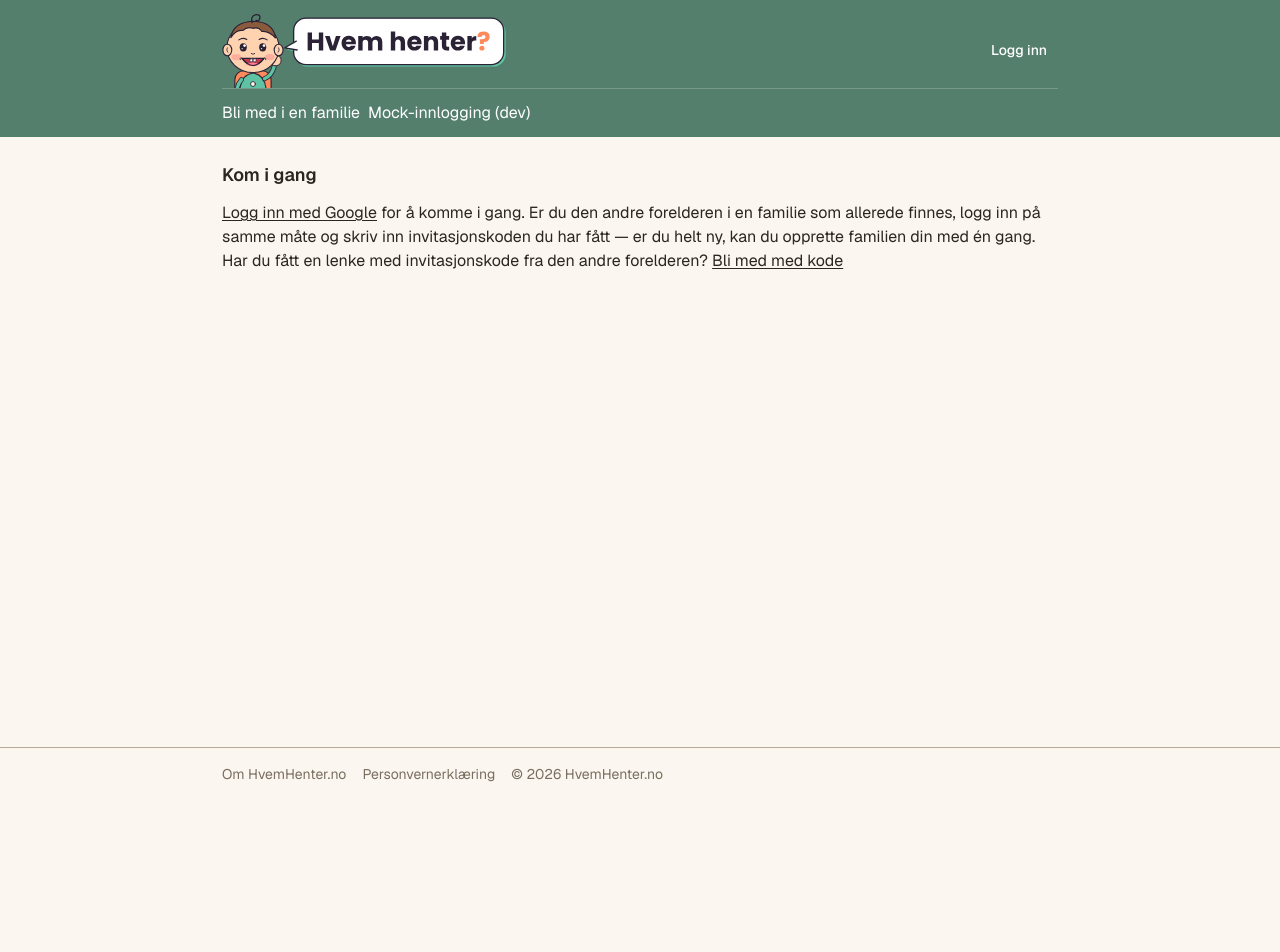
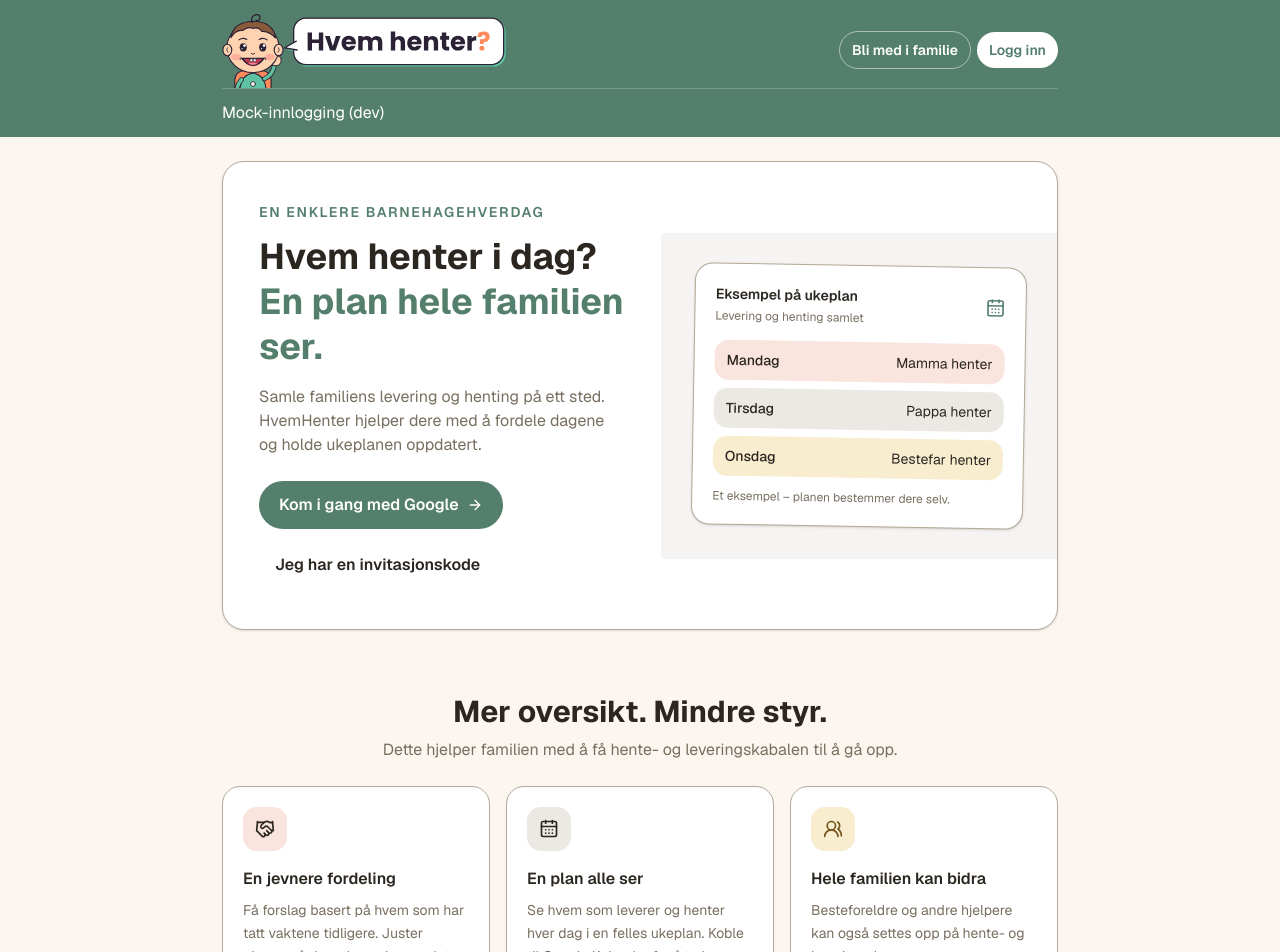
Before and after one commit to anostoga/hvemhenter, a Next.js app in the folder frontend/: page / in a window 1280 px wide. Shown: the top 952 px of the page. Before the commit the page ends 800 px from the top, so only its background shows below. Built offline with nearby package versions, Linux system fonts and the light colour scheme; no server answers.

Commit message:
Bedre landing page

```diff
--- a/frontend/app/components/Nav.tsx
+++ b/frontend/app/components/Nav.tsx
@@ -56,11 +56,25 @@ export function Nav({ initialWho }: { initialWho: WhoAmI }) {
             </DropdownMenuContent>
           </DropdownMenu>
         ) : (
-          <Button variant="ghost" asChild>
-            <a className="no-underline" href={api.loginUrl()}>Logg inn</a>
-          </Button>
+          <div className="flex shrink-0 items-center gap-1.5">
+            <Link
+              href="/join"
+              aria-label="Bli med i en familie"
+              className="rounded-full border border-primary-foreground/50 px-3 py-2 text-sm font-semibold text-primary-foreground no-underline transition-colors hover:bg-primary-foreground/10"
+            >
+              <span className="sm:hidden">Bli med</span>
+              <span className="hidden sm:inline">Bli med i familie</span>
+            </Link>
+            <a
+              className="rounded-full bg-primary-foreground px-3 py-2 text-sm font-semibold text-primary no-underline transition-colors hover:bg-primary-foreground/90"
+              href={api.loginUrl()}
+            >
+              Logg inn
+            </a>
+          </div>
         )}
       </div>
+      {(who.loggedIn || process.env.NODE_ENV !== "production") && (
         <span className="flex flex-wrap items-center gap-2 border-t border-primary-foreground/20 pt-3">
           {who.loggedIn ? (
             <>
@@ -72,15 +86,10 @@ export function Nav({ initialWho }: { initialWho: WhoAmI }) {
               )}
             </>
           ) : (
-          <>
-            <Link href="/join" className="no-underline">Bli med i en familie</Link>
-            {process.env.NODE_ENV !== "production" && (
-
             <a className="no-underline" href="/auth/mock-login">Mock-innlogging (dev)</a>
           )}
-          </>
+        </span>
       )}
-      </span>
     </nav>
   );
 }
--- a/frontend/app/page.tsx
+++ b/frontend/app/page.tsx
@@ -5,6 +5,7 @@ import type { Assignment, Parent } from "@/lib/api";
 import { getServerWhoAmI, getServerAssignments, getServerParents } from "@/lib/server-api";
 import { CellAssignments } from "@/app/components/WeekCalendar";
 import { WeekOverview, WeekOverviewSkeleton } from "@/app/components/WeekOverview";
+import { ArrowRight, CalendarDays, Handshake, UsersRound } from "lucide-react";
 
 function toIsoDate(d: Date): string {
   return `${d.getFullYear()}-${String(d.getMonth() + 1).padStart(2, "0")}-${String(d.getDate()).padStart(2, "0")}`;
@@ -73,18 +74,108 @@ export default async function LandingPage() {
           </p>
         </section>
       ) : (
-        <section>
-          <h2>Kom i gang</h2>
-          <p>
-            <a href={api.loginUrl()}>Logg inn med Google</a> for å komme i gang. Er du den andre
-            forelderen i en familie som allerede finnes, logg inn på samme måte og skriv inn
-            invitasjonskoden du har fått — er du helt ny, kan du opprette familien din med én gang.
-          </p>
-          <p>
-            Har du fått en lenke med invitasjonskode fra den andre forelderen?{" "}
-            <Link href="/join">Bli med med kode</Link>
-          </p>
-        </section>
+        <div className="space-y-12 sm:space-y-16">
+          <section className="grid overflow-hidden rounded-3xl border border-border bg-card shadow-sm sm:grid-cols-[1.05fr_0.95fr] sm:items-center">
+            <div className="px-6 py-8 sm:px-9 sm:py-10">
+              <p className="mb-3 text-sm font-semibold uppercase tracking-[0.12em] text-primary">
+                En enklere barnehagehverdag
+              </p>
+              <h1 className="mb-4 text-3xl font-bold leading-tight sm:text-4xl">
+                Hvem henter i dag?
+                <span className="block text-primary">En plan hele familien ser.</span>
+              </h1>
+              <p className="mb-6 max-w-prose text-muted-foreground">
+                Samle familiens levering og henting på ett sted. HvemHenter hjelper dere med å
+                fordele dagene og holde ukeplanen oppdatert.
+              </p>
+              <div className="flex flex-wrap items-center gap-3">
+                <a
+                  href={api.loginUrl()}
+                  className="inline-flex items-center gap-2 rounded-full bg-primary px-5 py-3 font-semibold text-primary-foreground no-underline transition-colors hover:bg-primary/90"
+                >
+                  Kom i gang med Google
+                  <ArrowRight aria-hidden="true" className="size-4" />
+                </a>
+                <Link
+                  href="/join"
+                  className="rounded-full px-4 py-3 font-semibold text-foreground no-underline hover:bg-muted"
+                >
+                  Jeg har en invitasjonskode
+                </Link>
+              </div>
+            </div>
+
+            <div className="bg-muted/70 p-5 sm:p-8">
+              <div className="mx-auto max-w-sm rotate-1 rounded-2xl border border-border bg-card p-4 shadow-sm sm:p-5">
+                <div className="mb-4 flex items-center justify-between">
+                  <div>
+                    <p className="m-0 text-sm font-semibold">Eksempel på ukeplan</p>
+                    <p className="m-0 mt-1 text-xs text-muted-foreground">Levering og henting samlet</p>
+                  </div>
+                  <CalendarDays aria-hidden="true" className="size-5 text-primary" />
+                </div>
+                <div className="space-y-2">
+                  {[
+                    { day: "Mandag", name: "Mamma", color: "bg-accent" },
+                    { day: "Tirsdag", name: "Pappa", color: "bg-secondary" },
+                    { day: "Onsdag", name: "Bestefar", color: "bg-[#f8edcf]" },
+                  ].map(({ day, name, color }) => (
+                    <div className={`flex items-center justify-between rounded-xl ${color} px-3 py-2.5`} key={day}>
+                      <span className="text-sm font-medium">{day}</span>
+                      <span className="text-sm">{name} henter</span>
+                    </div>
+                  ))}
+                </div>
+                <p className="m-0 mt-3 text-xs text-muted-foreground">
+                  Et eksempel – planen bestemmer dere selv.
+                </p>
+              </div>
+            </div>
+          </section>
+
+          <section aria-labelledby="features-heading">
+            <div className="mb-6 text-center">
+              <h2 id="features-heading" className="mb-2 text-2xl font-bold sm:text-3xl">
+                Mer oversikt. Mindre styr.
+              </h2>
+              <p className="m-0 text-muted-foreground">
+                Dette hjelper familien med å få hente- og leveringskabalen til å gå opp.
+              </p>
+            </div>
+            <div className="grid gap-4 sm:grid-cols-3">
+              <article className="rounded-2xl border border-border bg-card p-5">
+                <div className="mb-4 inline-flex rounded-xl bg-accent p-3 text-accent-foreground">
+                  <Handshake aria-hidden="true" className="size-5" />
+                </div>
+                <h3 className="mb-2 font-semibold">En jevnere fordeling</h3>
+                <p className="m-0 text-sm leading-relaxed text-muted-foreground">
+                  Få forslag basert på hvem som har tatt vaktene tidligere. Juster planen når
+                  hverdagen krever det.
+                </p>
+              </article>
+              <article className="rounded-2xl border border-border bg-card p-5">
+                <div className="mb-4 inline-flex rounded-xl bg-secondary p-3 text-secondary-foreground">
+                  <CalendarDays aria-hidden="true" className="size-5" />
+                </div>
+                <h3 className="mb-2 font-semibold">En plan alle ser</h3>
+                <p className="m-0 text-sm leading-relaxed text-muted-foreground">
+                  Se hvem som leverer og henter hver dag i en felles ukeplan. Koble til Google
+                  Kalender for å ta hensyn til når dere har tid.
+                </p>
+              </article>
+              <article className="rounded-2xl border border-border bg-card p-5">
+                <div className="mb-4 inline-flex rounded-xl bg-[#f8edcf] p-3 text-[#72531b]">
+                  <UsersRound aria-hidden="true" className="size-5" />
+                </div>
+                <h3 className="mb-2 font-semibold">Hele familien kan bidra</h3>
+                <p className="m-0 text-sm leading-relaxed text-muted-foreground">
+                  Besteforeldre og andre hjelpere kan også settes opp på hente- og
+                  leveringsdagene.
+                </p>
+              </article>
+            </div>
+          </section>
+        </div>
       )}
     </main>
   );
```
Lines whose indentation alone changed are shown as unchanged.
